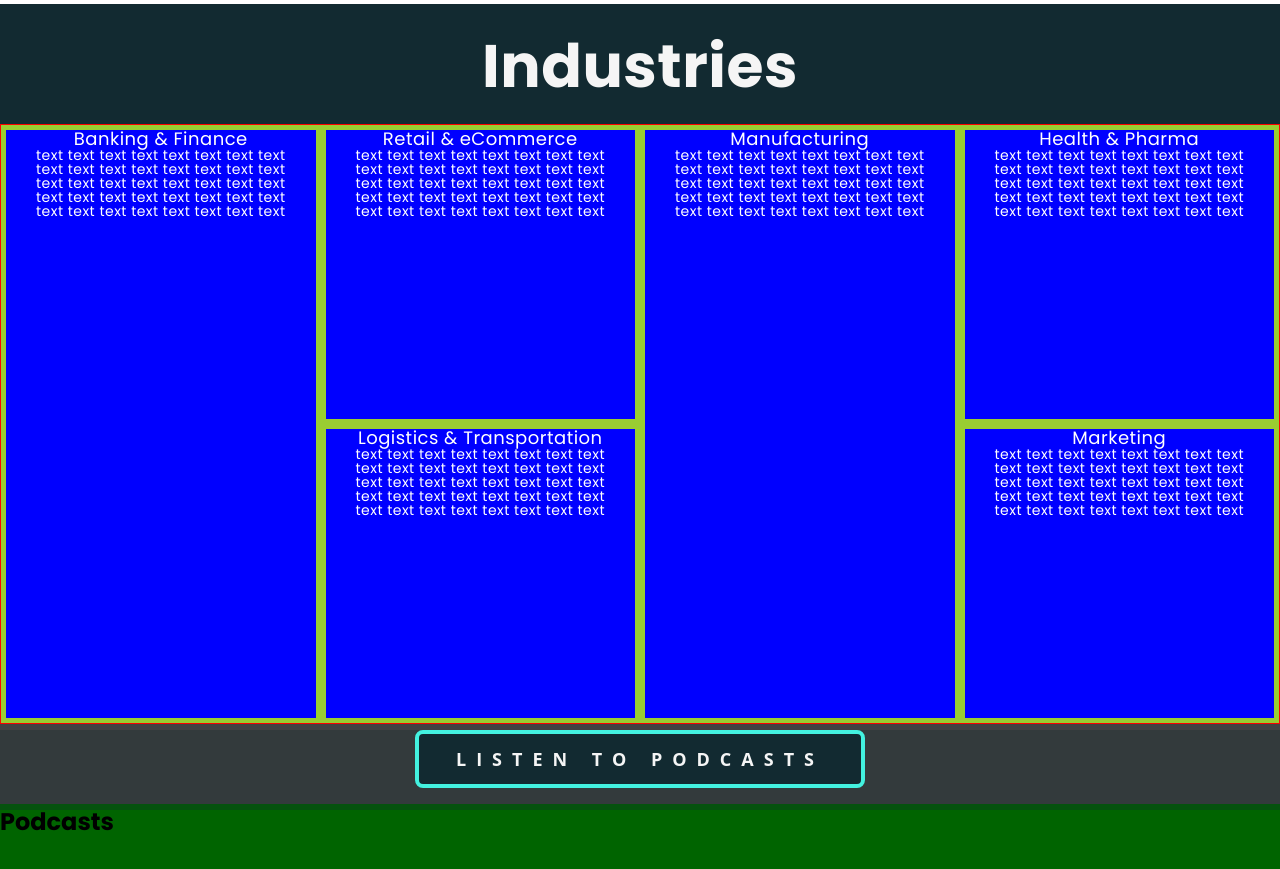
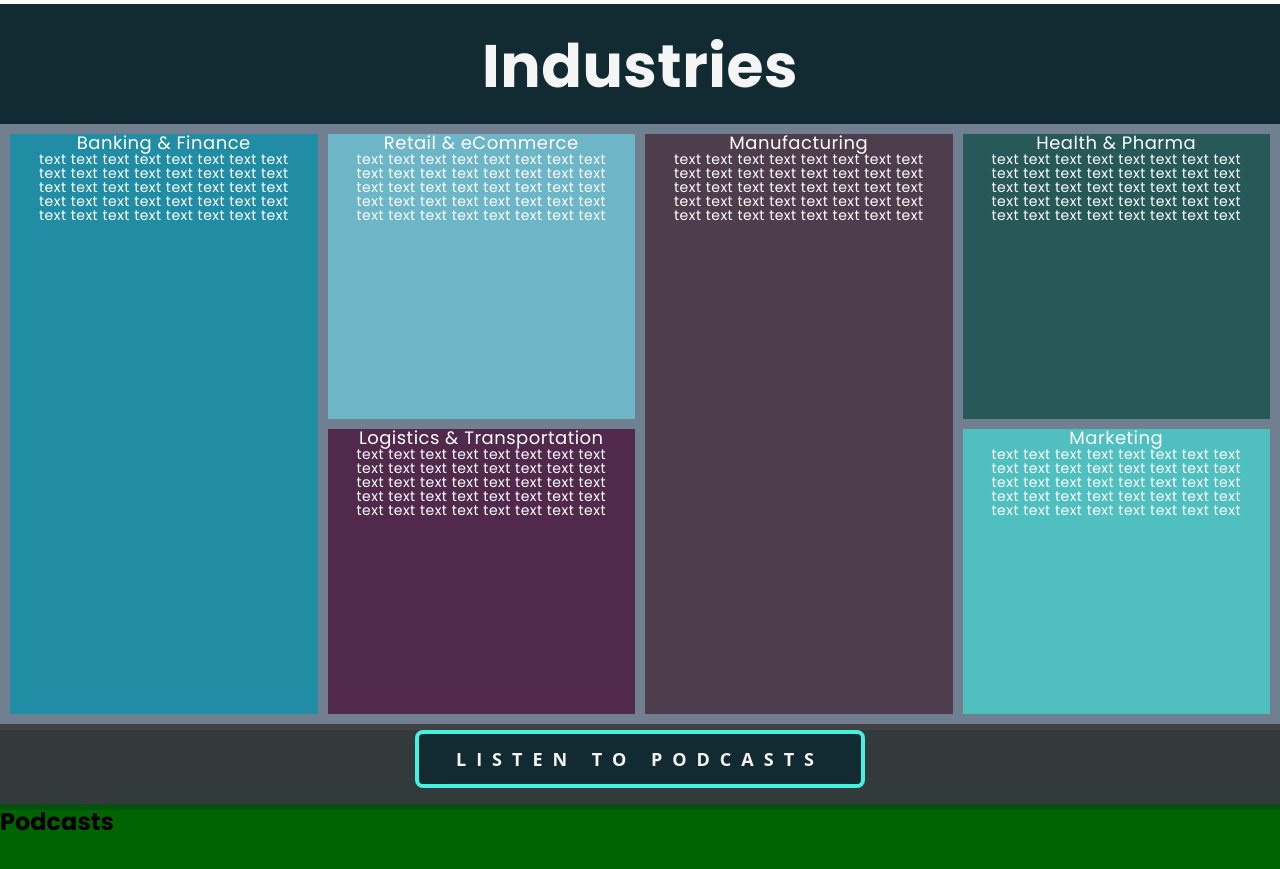
Before and after one commit to cgauci87/ai-technologies-business, a plain HTML site: page home.html in a window 1280 px wide. Shown: the part 1660-2529 px from the top of the page. Drawn offline with Linux system fonts and the light colour scheme.

Commit message:
add color scheme to grid in section #industries

```diff
--- a/assets/css/stylec.css
+++ b/assets/css/stylec.css
@@ -431,7 +431,7 @@ margin-top: 0.5%;
      margin-top: 1%;
      margin-left: 28%;
    }
-   /*
+
    .author{
    position: relative;
    display: flex;
@@ -536,8 +536,6 @@ margin-top: 0.5%;
     font-family: 'Times New Roman', Times, serif;
     font-size: 16px;
   }
-  */
-
 
   .section-footer {     /*footer*/
     position: absolute;
@@ -567,20 +565,21 @@ margin-top: 0.5%;
     height: 100vh;
   }
 
-/* wip */
+/* GRID wip */
 
 
   main {
   display: grid;
   min-height: 100%;
+  padding: 5px 5px;
   margin-bottom: -12.5%;
 }
 
  .grid {
 	width: auto;
   height: 75vh;
-	border: 1px solid red;
-  background-color: yellowgreen;
+	border: none;
+  background-color: slategray;
 }
 
 
@@ -589,23 +588,43 @@ margin-top: 0.5%;
   grid-template-columns: repeat(4, 1fr);
 }
 
+.human-brain-on-technology-background-represent-artificial-intelligence-and-cyber-space-concept-2-rgba { color: rgba(33, 141, 165, 1); }
+.human-brain-on-technology-background-represent-artificial-intelligence-and-cyber-space-concept-4-rgba { color: rgba(39, 89, 89, 1); }
+.human-brain-on-technology-background-represent-artificial-intelligence-and-cyber-space-concept-3-rgba { color: rgba(80, 191, 191, 1); }
 
 
 #bankfin {
   grid-row: span 2;
+  background-color:rgba(33, 141, 165, 1);
+}
+
+#retailecom {
+  background-color:rgb(109, 182, 199);
+}
+
+#logisticstrans {
+  background-color:rgb(80, 41, 76);
 }
 
 #manufacturing {
   grid-row: span 2;
-}
+  background-color:rgb(78, 61, 77);
+}
+
+#healthph {
+  background-color:rgba(39, 89, 89, 1);
+}
+
+#marketing {
+  background-color:rgba(80, 191, 191, 1);
+}
+
 
 .item {
 	margin: 5px;
-	background: blue;
 	text-align: center;
 	font-size: 1.5em;
 }
-
 
 .grid h1 {
 	text-align: center;
@@ -2019,5 +2038,3 @@ and (min-width: 1400px) {
   .spike {
     height: 8vh;
   }
-
-}
```
Also changed, not shown: home.html (+1 -2 lines).
